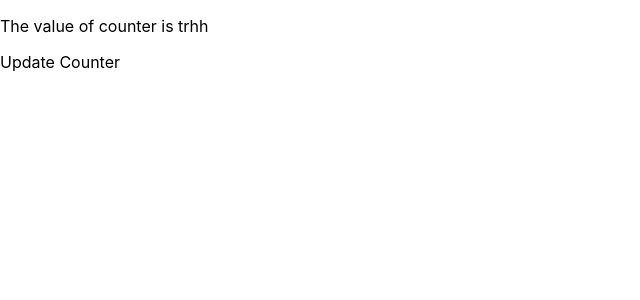
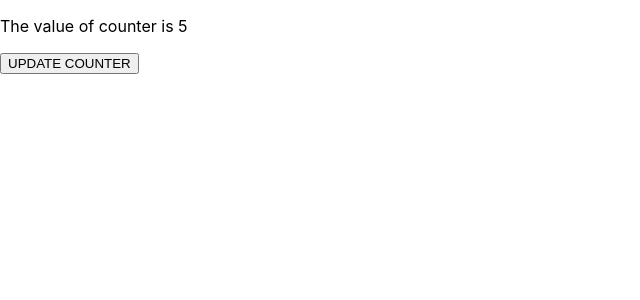
Before and after one commit to SyedFaixan/firstapp, a React (Create React App) app: page / in a window 1280 px wide. Shown: the top 300 px of the page, without its empty margins (0-640 px from the left). Built offline with nearby package versions, Linux system fonts and the light colour scheme.

Commit message:
Update App.js

```diff
--- a/src/App.js
+++ b/src/App.js
@@ -2,10 +2,11 @@ import React from 'react';
 import './App.css';
 
 function App() {
+  let counter = 5;
   return (
     <div>
-    <p>The value of counter is trhh </p>
-      <p>Update Counter</p>
+    <p>The value of counter is {counter}</p>
+  <button onClick= {()=>{counter++}} name="button">UPDATE COUNTER</button>
     </div>
 
   );
```
